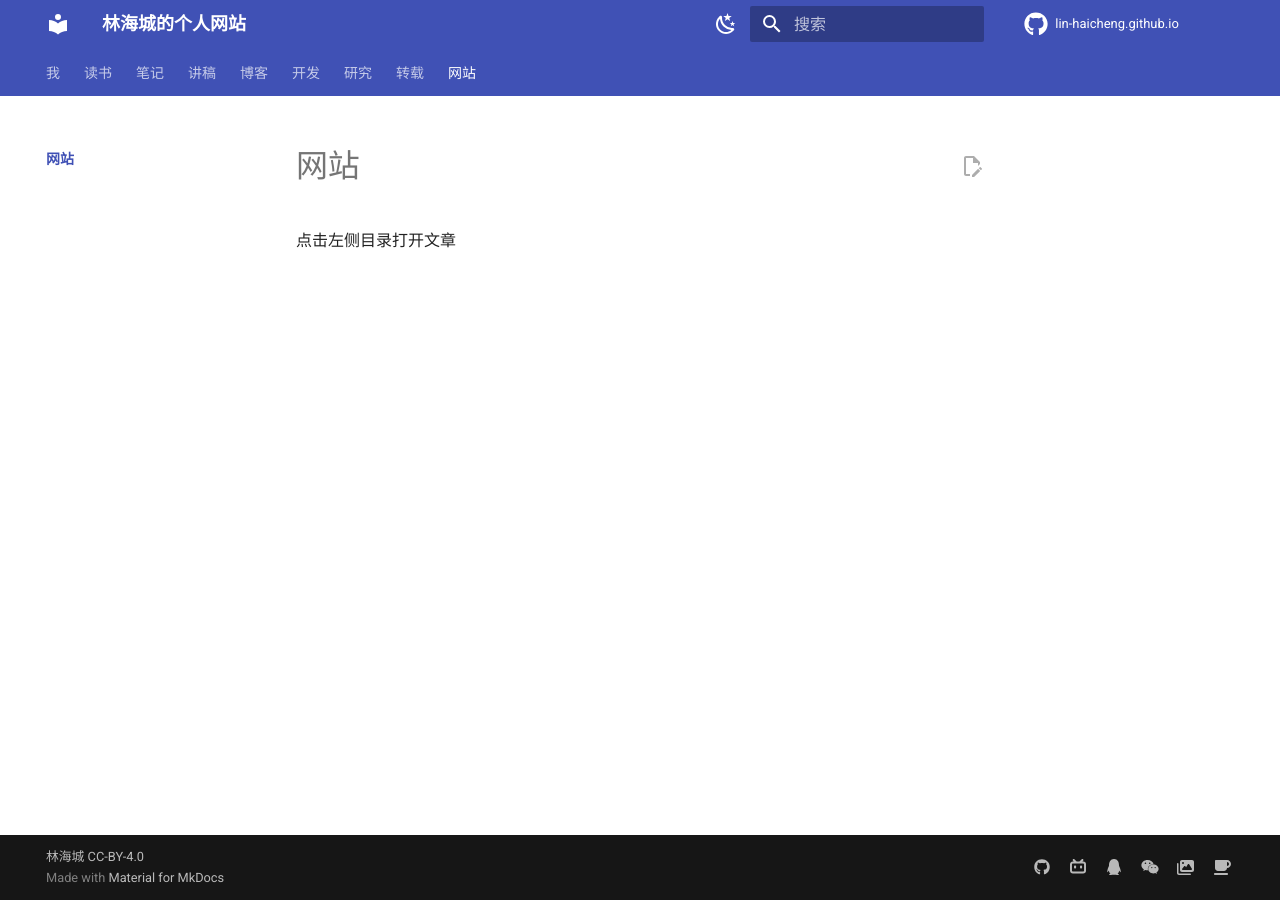
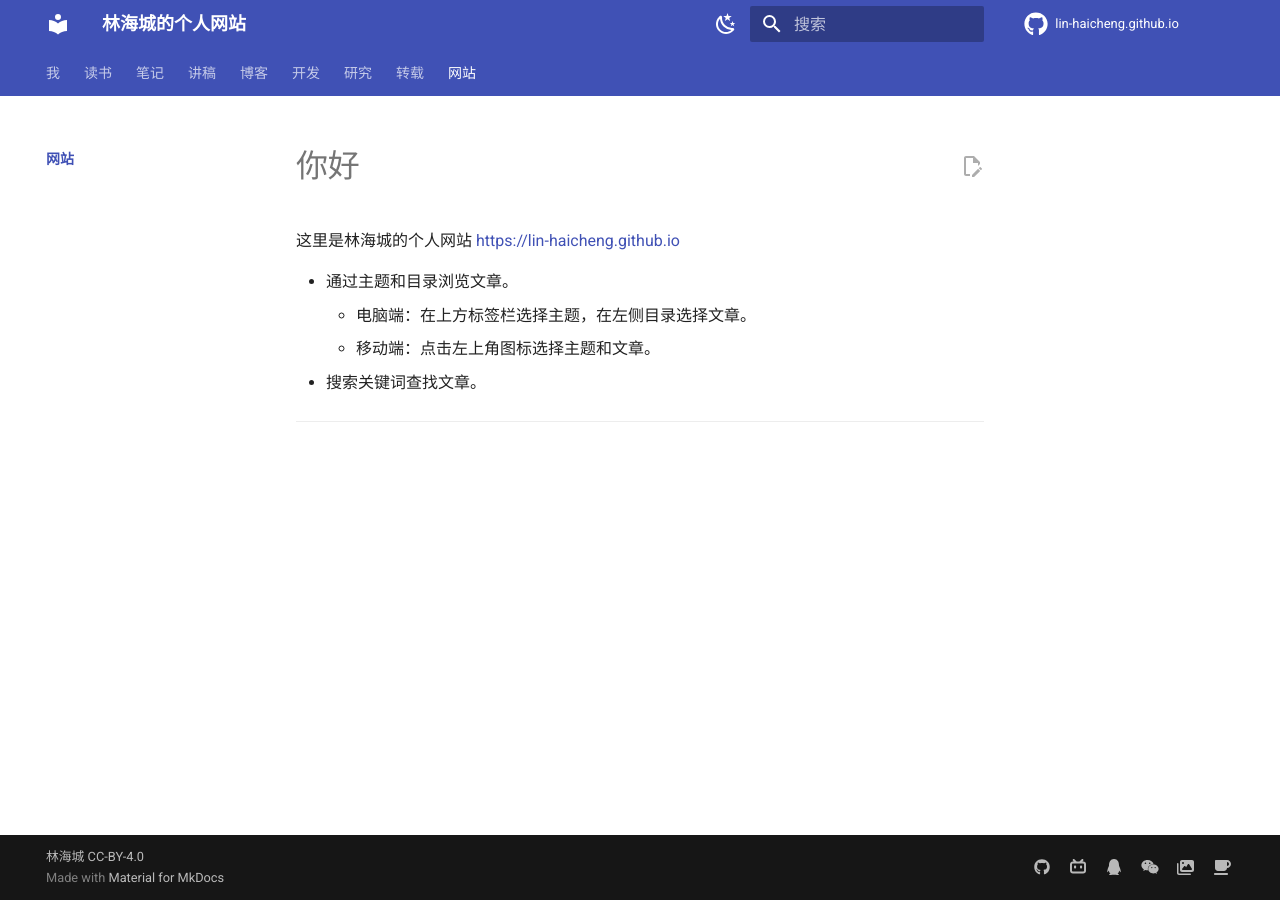
Before and after one commit to lin-haicheng/linhaicheng.github.io, an MkDocs documentation site: the page built from docs/WEBSITE/index.md, in a window 1280 px wide. Built offline with MkDocs 1.6.1 and Material for MkDocs 9.7.7, drawn with Linux system fonts in a browser that asks for light colours; nearby versions of some CDN libraries; library files that are not in the unit come from our copies; comment, search, counter and statistics services are not loaded.

Commit message:
增加mkdocs和修改网站index文件

```diff
--- a/docs/WEBSITE/index.md
+++ b/docs/WEBSITE/index.md
@@ -1,3 +1,11 @@
-# 网站
+# 你好
 
-点击左侧目录打开文章
+
+这里是林海城的个人网站 <https://lin-haicheng.github.io>
+
+- 通过主题和目录浏览文章。
+    - 电脑端：在上方标签栏选择主题，在左侧目录选择文章。
+    - 移动端：点击左上角图标选择主题和文章。
+- 搜索关键词查找文章。
+
+---
--- /dev/null
+++ b/docs/mkdocs/css/no-footer.css
@@ -0,0 +1,3 @@
+.md-footer__inner.md-grid {
+  display: none;
+}
--- /dev/null
+++ b/docs/mkdocs/css/unordered-list-symbols.css
@@ -0,0 +1,17 @@
+/* Custom styles to override MkDocs defaults and enhance theme */
+
+article ul {
+  list-style-type: disc !important;
+}
+
+article ul ul {
+  list-style-type: circle !important;
+}
+
+article ul ul ul {
+  list-style-type: circle !important;
+}
+
+article ul ul ul ul {
+  list-style-type: circle !important;
+}
--- /dev/null
+++ b/docs/mkdocs/javascripts/katex.js
@@ -0,0 +1,10 @@
+document$.subscribe(({ body }) => {
+  renderMathInElement(body, {
+    delimiters: [
+      { left: "$$", right: "$$", display: true },
+      { left: "$", right: "$", display: false },
+      { left: "\\(", right: "\\)", display: false },
+      { left: "\\[", right: "\\]", display: true },
+    ],
+  });
+});
```
Also changed, not shown: 1 other file.
